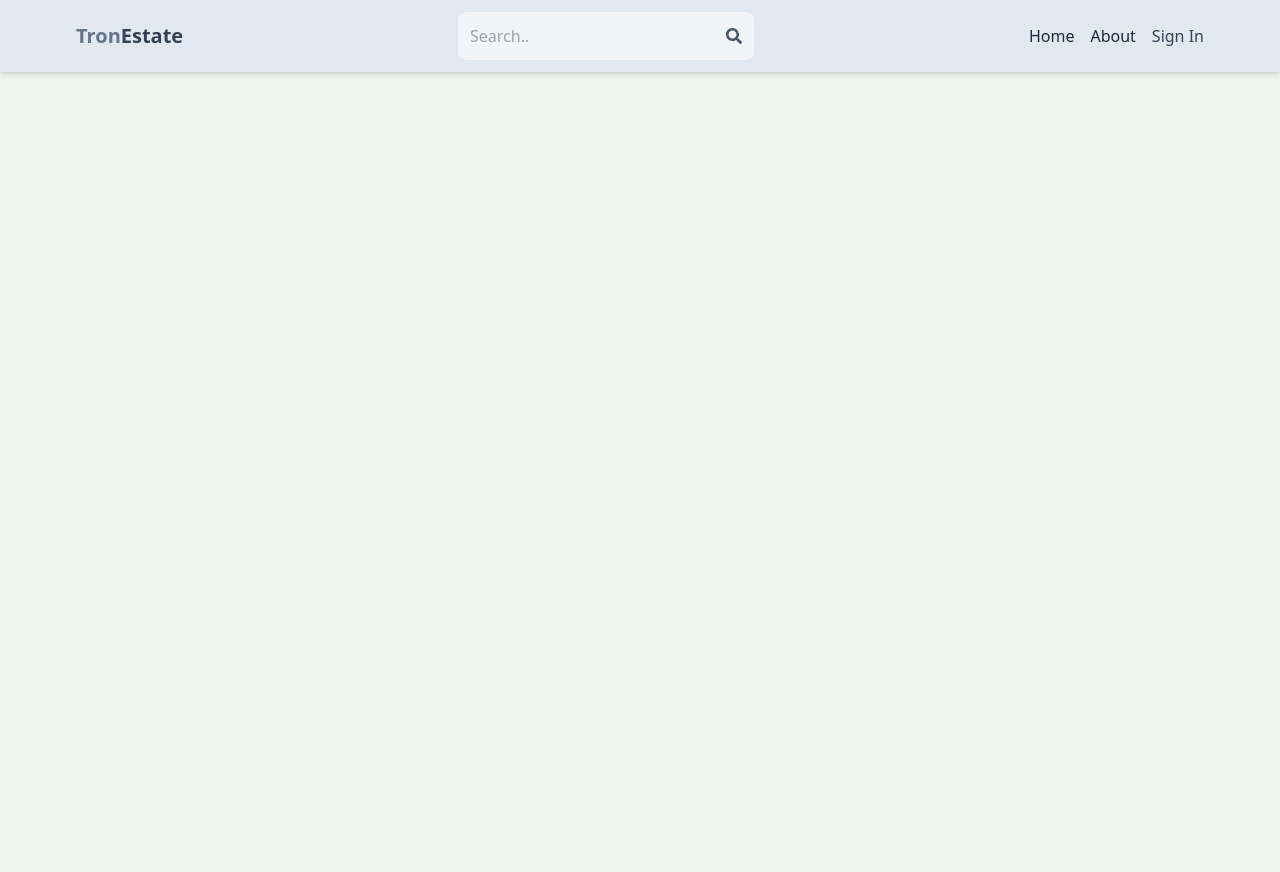
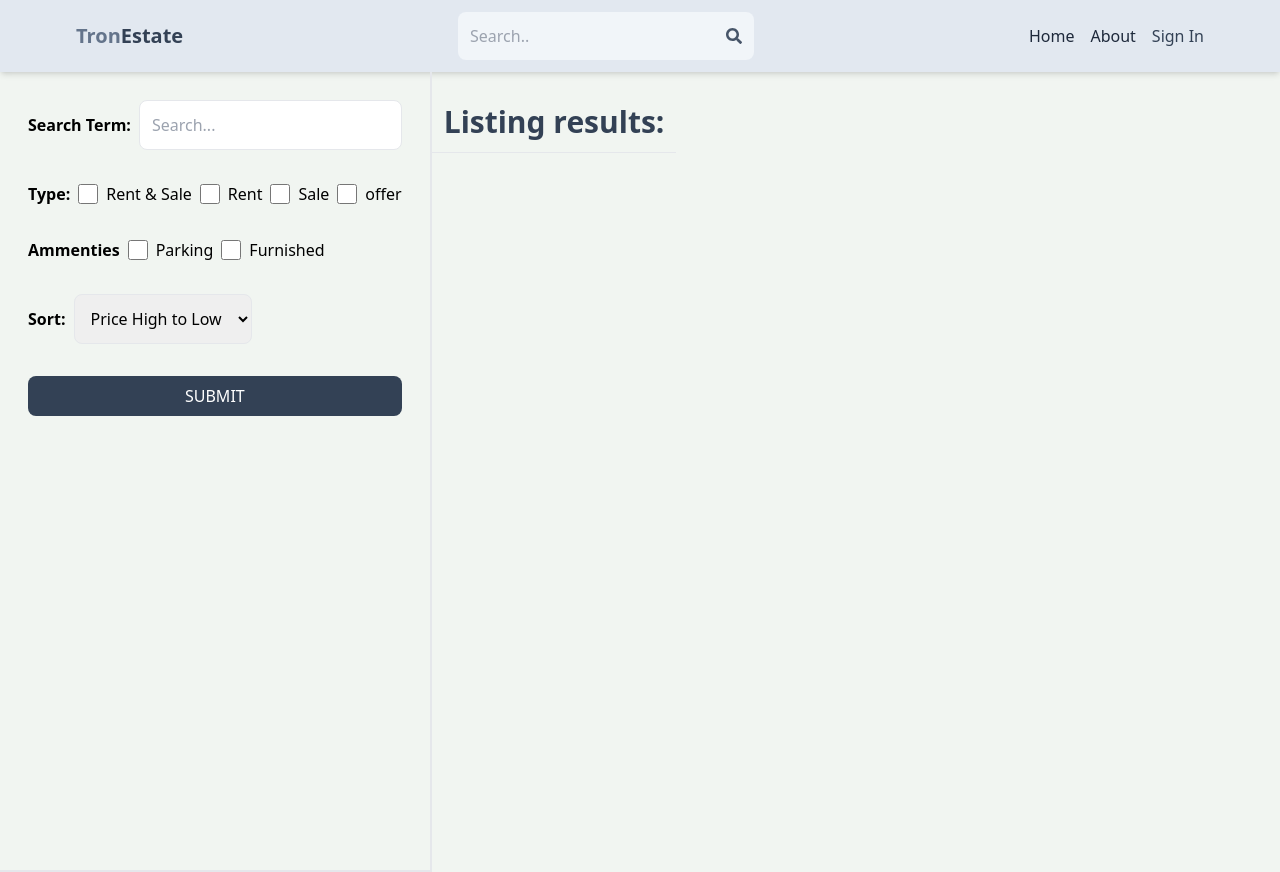
Before and after one commit to tron2003/tron_estate2, a React (Vite) app in the folder client/: page /search in a window 1280 px wide. Before the commit the page ends 800 px from the top, so only its background shows below. Built offline with nearby package versions, Linux system fonts and the light colour scheme; no server answers.

Commit message:
search page frontend ready

```diff
--- a/client/src/App.jsx
+++ b/client/src/App.jsx
@@ -9,7 +9,7 @@
 import CreateListing from "./pages/createlisting.jsx";
 import UpdateListing from "./pages/updatelisting.jsx";
 import Listing from "./pages/listing.jsx";
-
+import Search from "./pages/search.jsx"
 export default function App() {
   return (
     <BrowserRouter>
@@ -19,6 +19,7 @@
         <Route path='/sign-in' element={<SignIn />} />
         <Route path='/sign-up' element={<SignUp />} />
         <Route path='/about' element={<About />} />
+        <Route path='/search' element={<Search />} />
         <Route path='/listing/:listingId' element={<Listing />} />
 
         <Route element={<PrivateRoute />}>
--- /dev/null
+++ b/client/src/pages/search.jsx
@@ -0,0 +1,69 @@
+import React from "react";
+
+export default function search() {
+  return (
+    <main className="flex  flex-col md:flex-row">
+      <div className="p-7 border-b-2 md:border-r-2 md:min-h-screen">
+        <form className="flex flex-col gap-8">
+          <div className="flex  items-center gap-2">
+            <label className=" font-semibold whitespace-nowrap">Search Term:</label>
+            <input
+              type="text"
+              id="searchTerm"
+              placeholder="Search..."
+              className="border rounded-lg p-3  w-full"
+            ></input>
+          </div>
+
+          <div className="flex gap-2 flex-wrap items-center">
+            <label className="font-semibold">Type:</label>
+            <div className="flex gap-2">
+              <input type="checkbox" id="all" className="w-5"></input>
+              <span>Rent & Sale</span>
+            </div>
+            <div className=" flex gap-2">
+              <input type="checkbox" id="rent" className="w-5"></input>
+              <span>Rent</span>
+            </div>
+            <div className="flex gap-2">
+              <input type="checkbox" id="sale" className="w-5"></input>
+              <span>Sale</span>
+            </div>
+            <div className="flex gap-2">
+              <input type="checkbox" id="offer" className="w-5"></input>
+              <span>offer</span>
+            </div>
+          </div>
+          <div className="flex gap-2 flex-wrap items-center">
+            <label className="font-semibold">Ammenties</label>
+            <div className="flex gap-2">
+              <input type="checkbox" id="parking" className="w-5"></input>
+              <span>Parking</span>
+            </div>
+            <div className="flex gap-2">
+              <input type="checkbox" id="furnished" className="w-5"></input>
+              <span>Furnished</span>
+            </div>
+
+          </div>
+
+          <sortbox className="flex flex-row gap-2 items-center">
+            <label className="font-semibold">Sort:</label>
+            <select id="sort_order" className="border rounded-lg p-3">
+                <option>Price High to Low</option>
+                <option>Price Low to High</option>
+                <option>Latest</option>
+                <option>Oldest</option>
+
+
+            </select>
+          </sortbox>
+          <button className="bg-slate-700 text-white rounded-lg p-2 uppercase hover:opacity-85">Submit</button>
+        </form>
+      </div>
+      <div>
+        <h1 className="text-3xl font-semibold border-b p-3 text-slate-700 mt-5 ">Listing results:</h1>
+      </div>
+    </main>
+  );
+}
```
